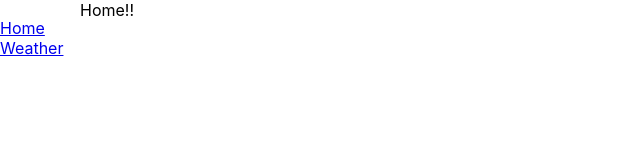
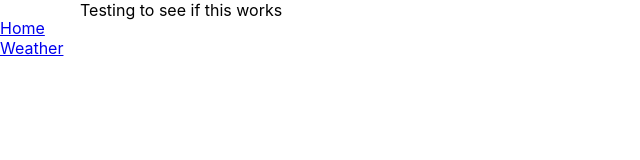
Before and after one commit to ClarenceLuk/clarenceluk.github.io, a React (Create React App) app: page / in a window 1280 px wide. Shown: the top 160 px of the page, without its empty margins (0-640 px from the left). Built offline with nearby package versions, Linux system fonts and the light colour scheme.

Commit message:
changed home page message to test localization changes

```diff
--- a/src/Applets/Home.js
+++ b/src/Applets/Home.js
@@ -4,7 +4,7 @@ const Home = () => {
 
     return (
         <div>
-            Home!!
+            Testing to see if this works
         </div>
     )
 }
```
